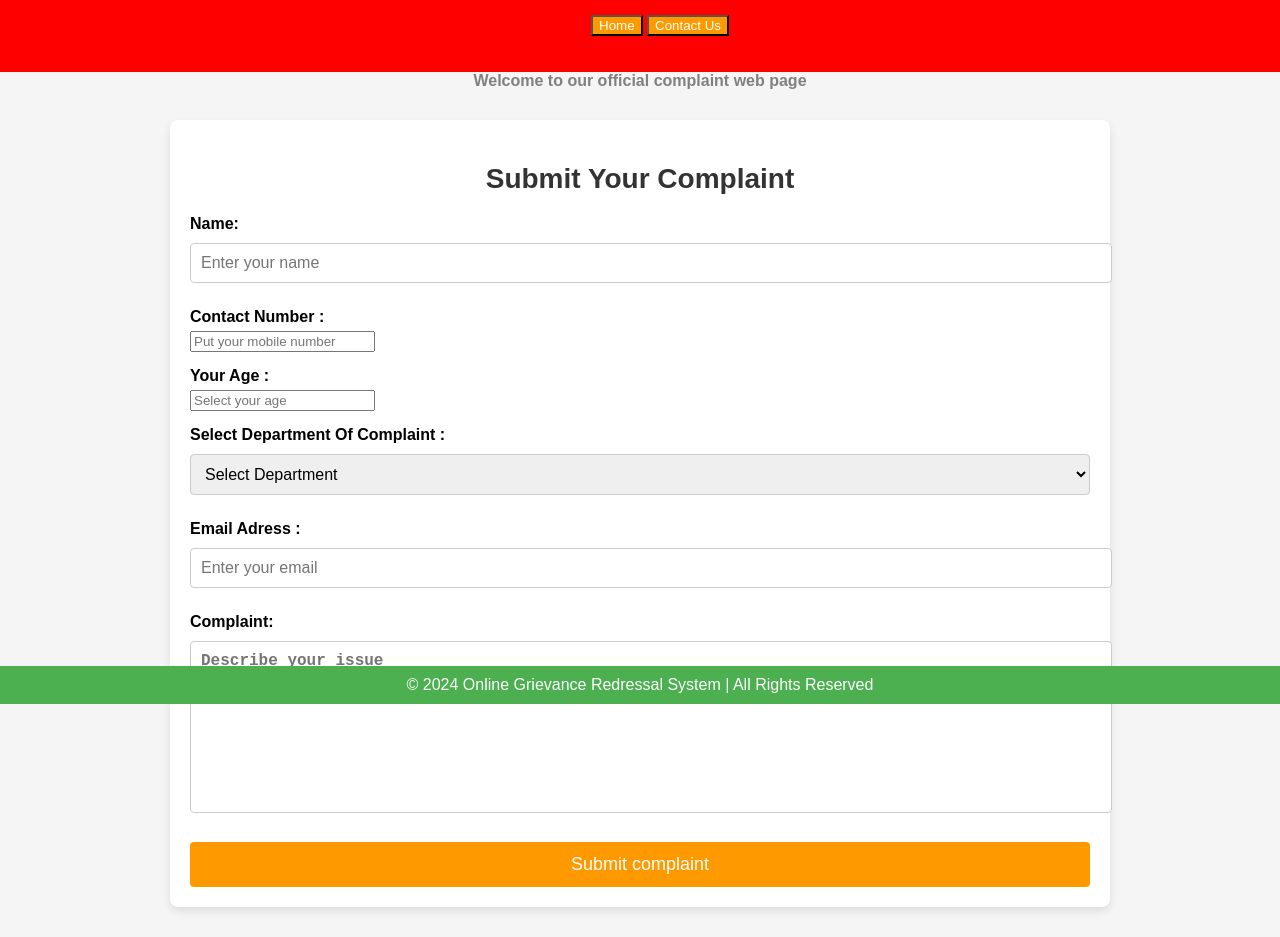
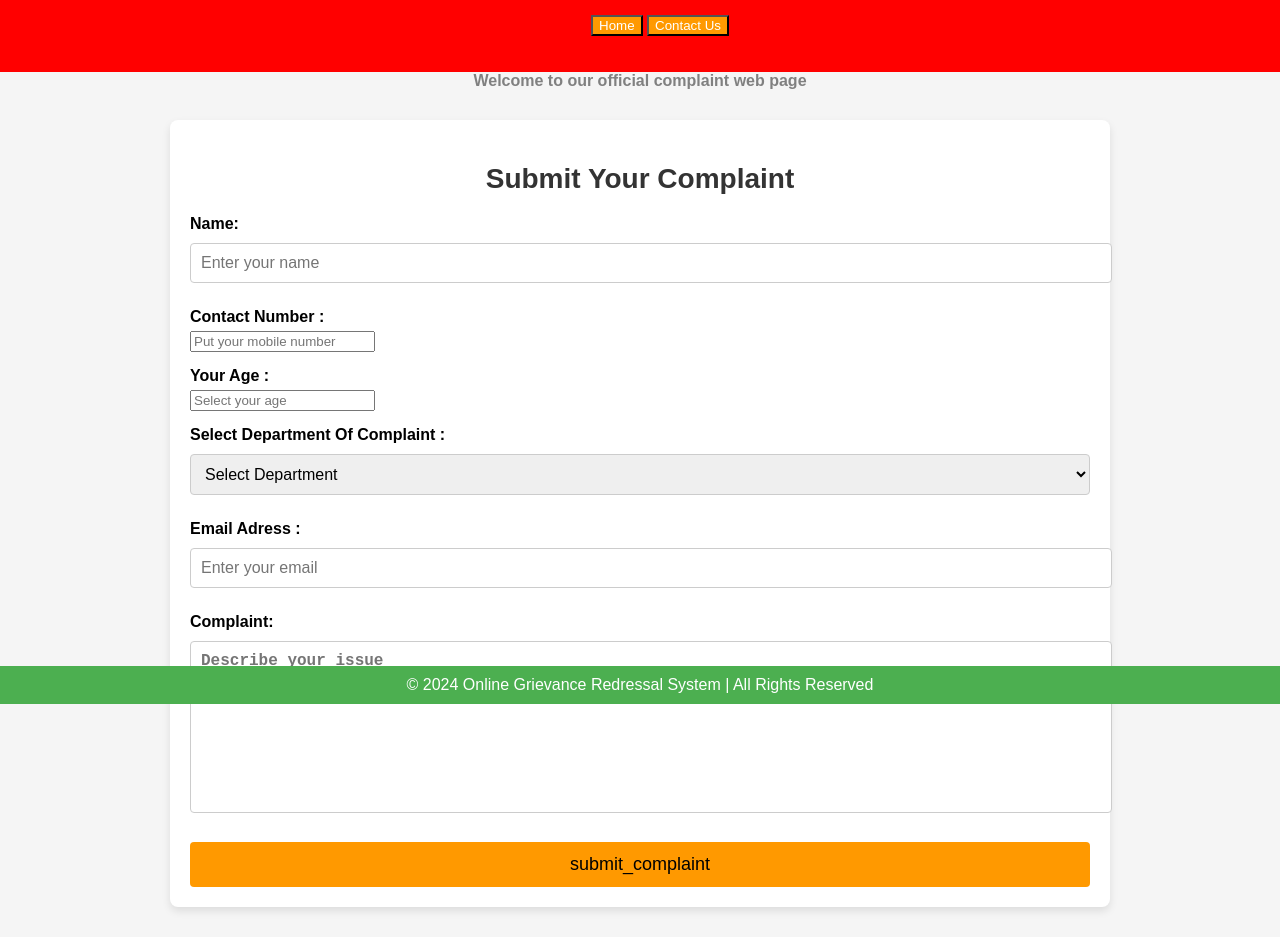
Before and after one commit to AnkitB018/IPM_project, a plain HTML site: page index.html in a window 1280 px wide. Shown: the part 96-1033 px from the top of the page. Drawn offline with Linux system fonts and the light colour scheme.

Commit message:
Update index.html
update button

```diff
--- a/index.html
+++ b/index.html
@@ -31,7 +31,7 @@
 
     <div class="container">
         <h2>Submit Your Complaint</h2>
-        <form action="submit_complaint.php" method="POST" class="complaint-form">
+        <form action="project2.html" method="POST" class="complaint-form">
             <div class="form-group">
                 <label for="name">Name:</label>
                 <input type="text" id="name" name="name" placeholder="Enter your name" required>
@@ -66,7 +66,12 @@
                 <textarea id="complaint" name="complaint" placeholder="Describe your issue" required></textarea>
             </div>
 
-            <button class="btn-submit"> <a target="_blank" href="project2.html">Submit complaint</a></button>
+          <!--  <button class="btn-submit"> <a target="_blank" href="/project2.html">Submit complaint</a> </button> -->
+           <!-- <button class="btn-submit" onclick="location.href='/project2.html';">submit_complaint</button> -->
+
+           <form action="project2.html">
+            <button class="btn-submit" type="submit">submit_complaint</button>
+        </form>
 
         </form>
 
```
